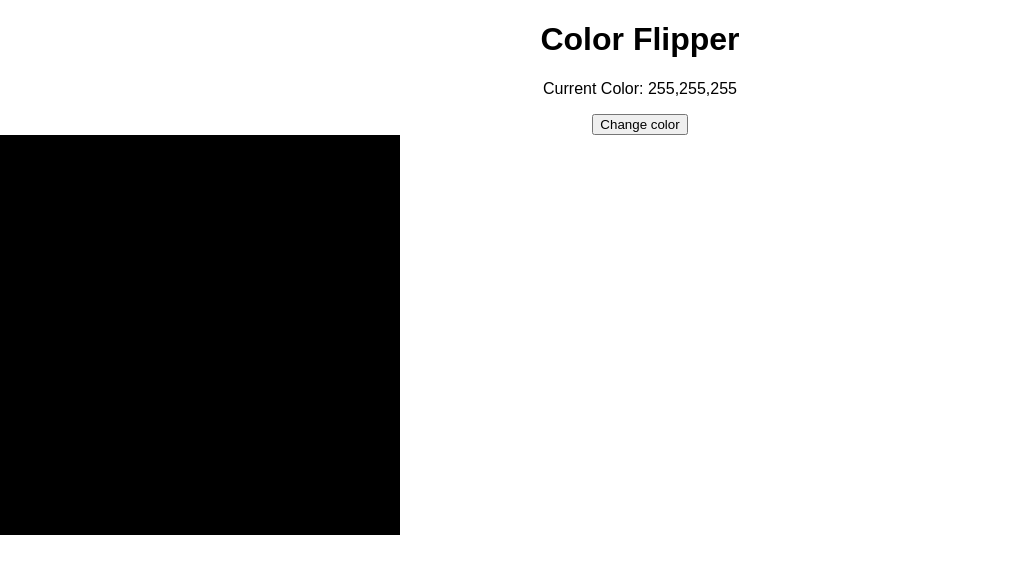
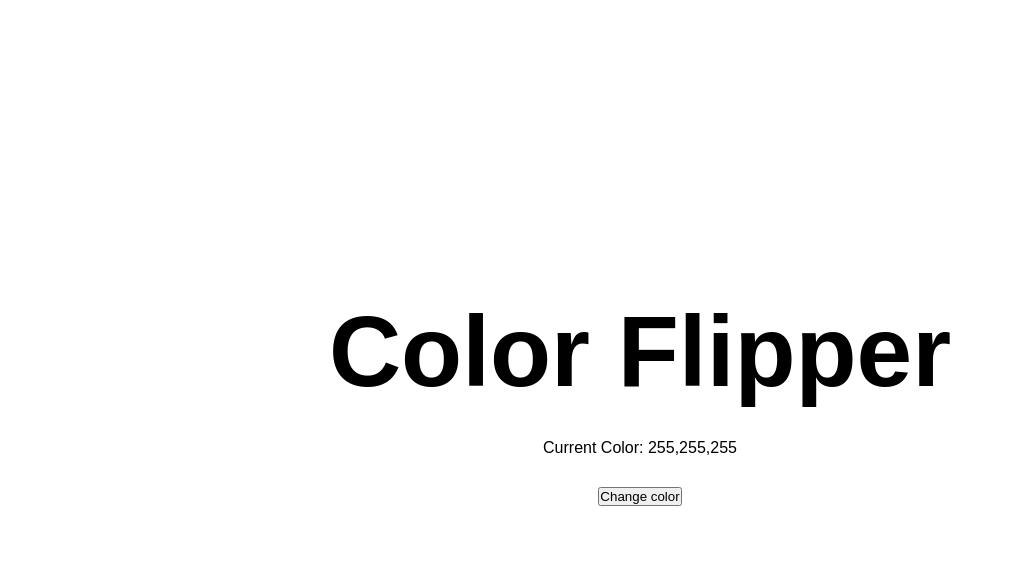
Before and after one commit to raghavthapar7/Color-Flipper, a plain HTML site: page index.html in a window 1280 px wide. Shown: the whole page, without its empty margins (0-1013 px from the left). Drawn offline with Linux system fonts and the light colour scheme; a web font is replaced by a local one.

Commit message:
Removed the box, centered the page

```diff
--- a/index.html
+++ b/index.html
@@ -15,7 +15,6 @@
       <button class="btn-change">Change color</button>
     </header>
 
-    <div id="box"></div>
     <script src="script.js"></script>
   </body>
 </html>
--- a/script.js
+++ b/script.js
@@ -5,13 +5,13 @@ let generateRandomColor = function () {
 };
 
 let colorButton = document.getElementsByClassName("btn-change")[0];
-let colorBox = document.getElementById("box");
+// let colorBox = document.getElementById("box");
 
 colorButton.addEventListener("click", function () {
   let r = generateRandomColor();
   let g = generateRandomColor();
   let b = generateRandomColor();
 
-  colorBox.style.backgroundColor = `rgb(${r},${g},${b})`;
+  // colorBox.style.backgroundColor = `rgb(${r},${g},${b})`;
   console.log(r, g, b);
 });
--- a/style.css
+++ b/style.css
@@ -1,16 +1,28 @@
 /* Font - Rampart One */
 @import url("https://fonts.googleapis.com/css2?family=Rampart+One&display=swap");
 
+* {
+  margin: 0px;
+  padding: 0px;
+  box-sizing: border-box;
+}
+
 body {
-  margin: 0;
-  padding: 0;
-  box-sizing: border-box;
   font-family: "Rampart One", sans-serif;
   text-align: center;
+  width: 100vw;
+  height: 100vh;
 }
 
-#box {
-  width: 400px;
-  height: 400px;
-  background-color: rgb(0, 0, 0);
+header {
+  height: 100%;
+  display: flex;
+  flex-direction: column;
+  justify-content: center;
+  align-items: center;
+  gap: 30px;
 }
+
+.heading {
+  font-size: 100px;
+}
```
